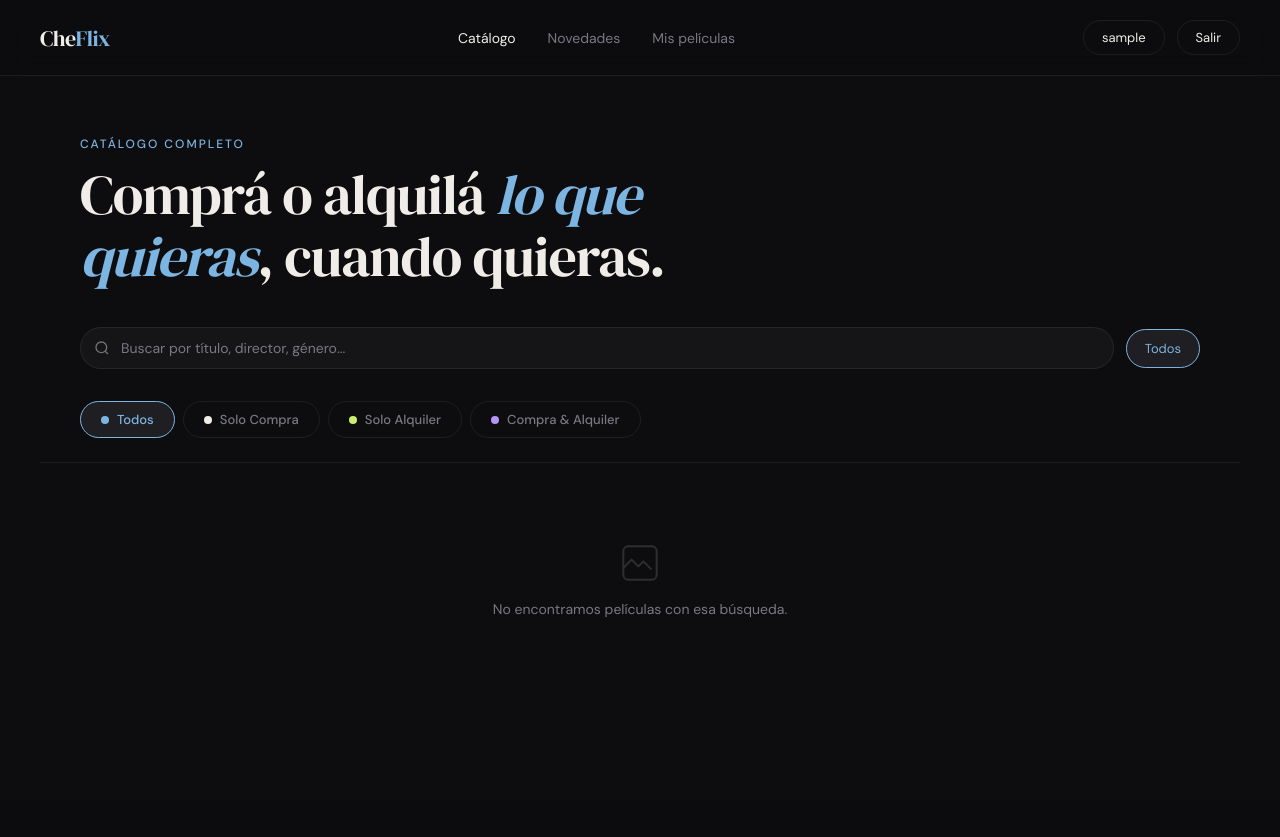
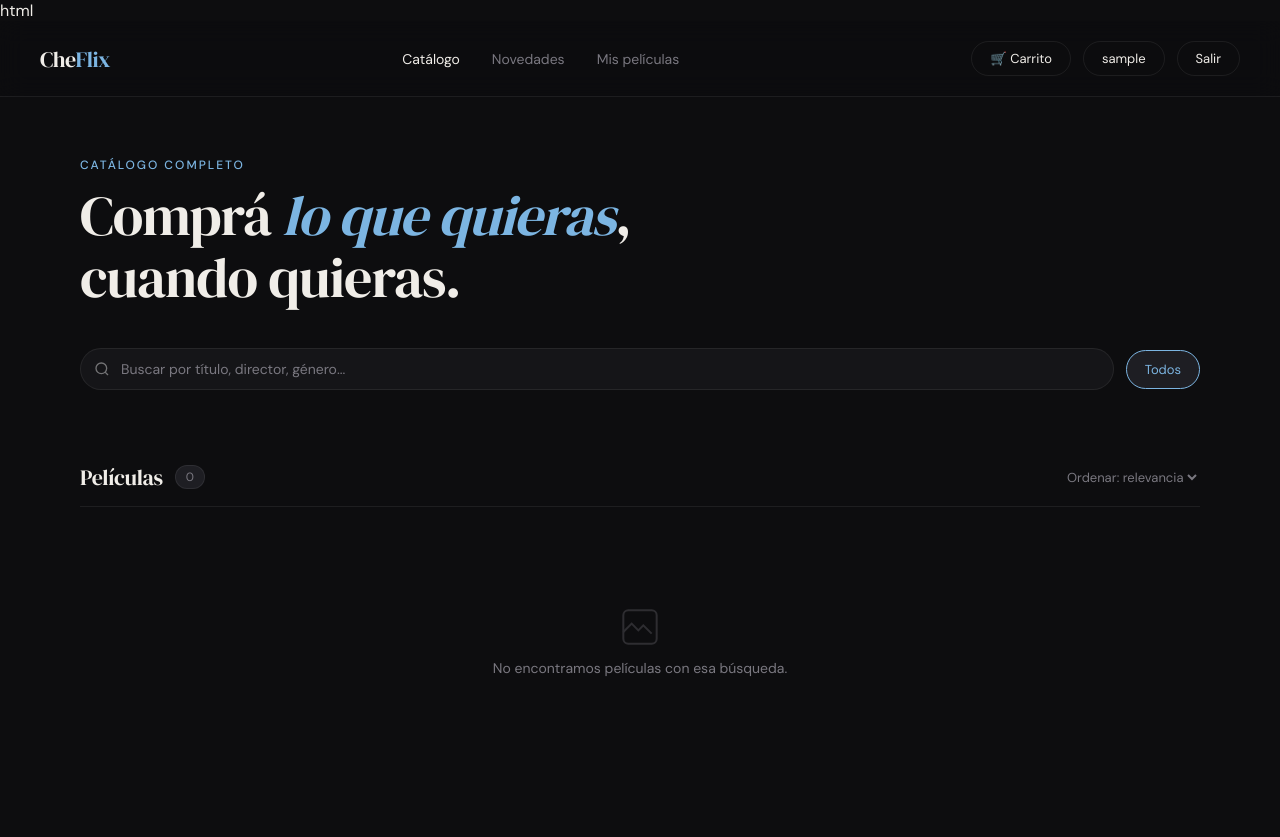
Before and after one commit to PabloMarinUrtiaga/DdS_Proyecto, a Django app: page / in a window 1280 px wide. Before the commit the page ends 617 px from the top, so only its background shows below. Run offline with Django 5.2, Linux system fonts and the light colour scheme; the visitor is signed in with stand-in values (Sample User, id 1); data comes from the database, SQL or seed files in the repository; data that the repository does not hold is empty.

Commit message:
Carrito funcional sin repetidos, sin Alquiler

```diff
--- a/movies/static/movies/css/catalogo.css
+++ b/movies/static/movies/css/catalogo.css
@@ -234,10 +234,7 @@ nav {
 .tipo-tab[data-tipo="todos"] .dot          { background: var(--accent); }
 .tipo-tab[data-tipo="compra"].active       { border-color: #f0ede8; color: #f0ede8; }
 .tipo-tab[data-tipo="compra"] .dot         { background: #f0ede8; }
-.tipo-tab[data-tipo="alquiler"].active     { border-color: #c8f06e; color: #c8f06e; }
-.tipo-tab[data-tipo="alquiler"] .dot       { background: #c8f06e; }
-.tipo-tab[data-tipo="compra_alquiler"].active { border-color: #b594f7; color: #b594f7; }
-.tipo-tab[data-tipo="compra_alquiler"] .dot   { background: #b594f7; }
+
 
 /* ── SECCIONES ── */
 .catalog-wrap {
@@ -303,8 +300,7 @@ nav {
 
 /* dot colors */
 .dot-compra          { background: #f0ede8; }
-.dot-alquiler        { background: #c8f06e; }
-.dot-compra_alquiler { background: #b594f7; }
+
 
 /* ── GRID ── */
 .movie-grid {
@@ -377,8 +373,7 @@ nav {
 }
 
 .badge-compra          { background: rgba(240,237,232,0.15); color: #f0ede8; border: 1px solid rgba(240,237,232,0.25); }
-.badge-alquiler        { background: rgba(200,240,110,0.15); color: #c8f06e; border: 1px solid rgba(200,240,110,0.3); }
-.badge-compra_alquiler { background: rgba(181,148,247,0.15); color: #b594f7; border: 1px solid rgba(181,148,247,0.3); }
+
 
 .card-rating {
   position: absolute;
--- a/movies/static/movies/js/catalogo.js
+++ b/movies/static/movies/js/catalogo.js
@@ -1,25 +1,9 @@
-/*
-  catalogo.js — CheFlix
-  Espera que `movies` esté definido en el template antes de cargar este script:
-    <script>const movies = {{ movies_json|safe }};</script>
-    <script src="{% static 'movies/js/catalogo.js' %}"></script>
-*/
+/* catalogo.js — CheFlix */
 
-/* ── ESTADO ── */
 let activeFilter = 'all';
 let searchQuery  = '';
-let activeTipo   = 'todos';
-const sortModes  = { compra: 'default', alquiler: 'default', compra_alquiler: 'default' };
+let sortMode     = 'default';
 
-const TIPOS = ['compra', 'alquiler', 'compra_alquiler'];
-
-const BADGE_LABELS = {
-  compra:          'Solo Compra',
-  alquiler:        'Solo Alquiler',
-  compra_alquiler: 'Compra · Alquiler',
-};
-
-/* ── HELPERS ── */
 function placeholderHTML(titulo) {
   const initials = titulo.split(' ').slice(0, 2).map(w => w[0]).join('').toUpperCase();
   return `<div class="poster-placeholder">
@@ -40,8 +24,8 @@ function posterHTML(m) {
   return placeholderHTML(m.titulo);
 }
 
-function filterMovies(tipo) {
-  let list = movies.filter(m => m.tipo === tipo);
+function getFiltered() {
+  let list = [...movies];
 
   if (searchQuery) {
     const q = searchQuery.toLowerCase();
@@ -56,95 +40,110 @@ function filterMovies(tipo) {
     list = list.filter(m => m.genero.toLowerCase().includes(activeFilter.toLowerCase()));
   }
 
-  const s = sortModes[tipo];
-  if (s === 'rating')    list.sort((a, b) => parseFloat(b.imdb_rating) - parseFloat(a.imdb_rating));
-  if (s === 'price_asc') list.sort((a, b) => {
-    const pa = parseInt(a.precio_alquiler || a.precio_compra) || 0;
-    const pb = parseInt(b.precio_alquiler || b.precio_compra) || 0;
-    return pa - pb;
-  });
-  if (s === 'year')      list.sort((a, b) => b.año - a.año);
+  if (sortMode === 'rating')    list.sort((a, b) => parseFloat(b.imdb_rating) - parseFloat(a.imdb_rating));
+  if (sortMode === 'price_asc') list.sort((a, b) => parseFloat(a.precio_compra || 0) - parseFloat(b.precio_compra || 0));
+  if (sortMode === 'year')      list.sort((a, b) => b.año - a.año);
 
   return list;
 }
 
-/* ── TEMPLATES ── */
+// ── CSRF helper ──
+function getCookie(name) {
+  const value = `; ${document.cookie}`;
+  const parts = value.split(`; ${name}=`);
+  if (parts.length === 2) return parts.pop().split(';').shift();
+}
+
+// ── Marcar botón como "en carrito" ──
+function marcarEnCarrito(movieId) {
+  const btn = document.querySelector(`[data-movie-id="${movieId}"]`);
+  if (!btn) return;
+  btn.textContent = '✓ En carrito';
+  btn.style.color = 'var(--muted)';
+  btn.style.cursor = 'default';
+  btn.disabled = true;
+}
+
+// ── Agregar al carrito sin redirigir ──
+async function agregarAlCarrito(movieId, btn) {
+  const resp = await fetch(`/carrito/agregar/${movieId}/`, {
+    method: 'POST',
+    headers: { 'X-CSRFToken': getCookie('csrftoken') },
+  });
+
+  if (resp.ok) {
+    carritoIds.push(movieId);
+    marcarEnCarrito(movieId);
+  } else if (resp.status === 400) {
+    marcarEnCarrito(movieId);
+  } else {
+    window.location.href = '/login/';
+  }
+}
+
+// ── Card HTML ──
 function cardHTML(m, i) {
   const genres = m.genero.split(',').slice(0, 2)
     .map(g => `<span class="genre-tag">${g.trim()}</span>`).join('');
 
-  const badge = `<span class="card-badge badge-${m.tipo}">${BADGE_LABELS[m.tipo]}</span>`;
+  const precio = m.precio_compra
+    ? `$${parseInt(m.precio_compra).toLocaleString('es-AR')}`
+    : 'Sin precio';
 
-  let overlayBtns = '';
-  if (m.tipo === 'compra' || m.tipo === 'compra_alquiler') {
-    overlayBtns += `<button class="overlay-btn buy"
-      onclick="event.stopPropagation(); alert('Comprar: ${m.titulo} — $${m.precio_compra}')">
-      Comprar · $${parseInt(m.precio_compra).toLocaleString('es-AR')}
-    </button>`;
-  }
-  if (m.tipo === 'alquiler' || m.tipo === 'compra_alquiler') {
-    overlayBtns += `<button class="overlay-btn rent"
-      onclick="event.stopPropagation(); alert('Alquilar: ${m.titulo} — $${m.precio_alquiler}')">
-      Alquilar · $${parseInt(m.precio_alquiler).toLocaleString('es-AR')}
-    </button>`;
-  }
-  overlayBtns += `<button class="overlay-btn detail"
-    onclick="window.location.href='/peliculas/${m.id}/'">Ver detalle</button>`;
+  const enCarrito = carritoIds.includes(m.id);
 
-  let pills = '';
-  if (m.precio_compra)   pills += `<div class="price-pill buy"><span class="label">Compra</span>$${parseInt(m.precio_compra).toLocaleString('es-AR')}</div>`;
-  if (m.precio_alquiler) pills += `<div class="price-pill rent"><span class="label">Alquilar</span>$${parseInt(m.precio_alquiler).toLocaleString('es-AR')}</div>`;
+  const btnCompra = !m.precio_compra
+    ? `<div class="price-pill buy" style="opacity:0.5">
+         <span class="label">Compra</span>Sin precio
+       </div>`
+    : enCarrito
+    ? `<button class="price-pill buy" data-movie-id="${m.id}" disabled
+         style="cursor:default; color:var(--muted)">
+         <span class="label">Compra</span>✓ En carrito
+       </button>`
+    : `<button class="price-pill buy" data-movie-id="${m.id}"
+         style="cursor:pointer; width:100%"
+         onclick="agregarAlCarrito(${m.id}, this)">
+         <span class="label">Compra</span>${precio}
+       </button>`;
 
   return `
   <div class="movie-card" style="animation-delay:${i * 40}ms">
     <div class="card-poster">
       ${posterHTML(m)}
-      ${badge}
       <div class="card-rating">★ ${m.imdb_rating}</div>
-      <div class="card-overlay">${overlayBtns}</div>
+      <div class="card-overlay">
+        <button class="overlay-btn detail"
+          onclick="window.location.href='/peliculas/${m.id}/'">
+          Ver detalles
+        </button>
+      </div>
     </div>
     <div class="card-info">
       <div class="card-genres">${genres}</div>
       <p class="card-title" title="${m.titulo}">${m.titulo}</p>
       <p class="card-meta">${m.director} · ${m.año}</p>
-      <div class="card-prices">${pills}</div>
+      <div class="card-prices">${btnCompra}</div>
     </div>
   </div>`;
 }
 
-/* ── RENDER ── */
 function render() {
-  TIPOS.forEach(tipo => {
-    const section = document.getElementById(`section-${tipo}`);
-    const grid    = document.getElementById(`grid-${tipo}`);
-    const counter = document.getElementById(`count-${tipo}`);
+  const list  = getFiltered();
+  const grid  = document.getElementById('grid-movies');
+  const count = document.getElementById('count-movies');
 
-    if (activeTipo !== 'todos' && activeTipo !== tipo) {
-      section.classList.add('hidden');
-      return;
-    }
+  count.textContent = list.length;
 
-    const list = filterMovies(tipo);
-    counter.textContent = `${list.length}`;
-
-    if (!list.length) {
-      section.classList.add('hidden');
-      grid.innerHTML = '';
-    } else {
-      section.classList.remove('hidden');
-      grid.innerHTML = list.map((m, i) => cardHTML(m, i)).join('');
-    }
-  });
-
-  const totalVisible = TIPOS.reduce((acc, t) => {
-    if (activeTipo !== 'todos' && activeTipo !== t) return acc;
-    return acc + filterMovies(t).length;
-  }, 0);
-
-  document.getElementById('globalEmpty').classList.toggle('visible', totalVisible === 0);
+  if (!list.length) {
+    grid.innerHTML = '';
+    document.getElementById('globalEmpty').classList.add('visible');
+  } else {
+    grid.innerHTML = list.map((m, i) => cardHTML(m, i)).join('');
+    document.getElementById('globalEmpty').classList.remove('visible');
+  }
 }
 
-/* ── EVENTOS ── */
 document.getElementById('searchInput').addEventListener('input', e => {
   searchQuery = e.target.value;
   render();
@@ -159,20 +158,9 @@ document.querySelectorAll('.filter-btn').forEach(btn => {
   });
 });
 
-document.querySelectorAll('.tipo-tab').forEach(tab => {
-  tab.addEventListener('click', () => {
-    document.querySelectorAll('.tipo-tab').forEach(t => t.classList.remove('active'));
-    tab.classList.add('active');
-    activeTipo = tab.dataset.tipo;
-    render();
-  });
-});
-
-document.querySelectorAll('.section-sort select').forEach(sel => {
-  sel.addEventListener('change', e => {
-    sortModes[e.target.dataset.section] = e.target.value;
-    render();
-  });
+document.getElementById('sortSelect').addEventListener('change', e => {
+  sortMode = e.target.value;
+  render();
 });
 
 render();
--- a/movies/templates/base.html
+++ b/movies/templates/base.html
@@ -17,6 +17,9 @@
     </ul>
     <div class="nav-actions">
       {% if user.is_authenticated %}
+        <a href="{% url 'carrito' %}" style="text-decoration:none;">
+          <button class="btn-nav">🛒 Carrito</button>
+        </a>
         <span class="btn-nav" style="cursor:default">{{ user.username }}</span>
         <a href="{% url 'logout' %}"><button class="btn-nav">Salir</button></a>
       {% else %}
--- a/movies/templates/movies/catalogo.html
+++ b/movies/templates/movies/catalogo.html
@@ -1,4 +1,4 @@
-{% extends "base.html" %}
+html{% extends "base.html" %}
 {% load static %}
 
 {% block title %}CheFlix — Catálogo{% endblock %}
@@ -12,10 +12,9 @@
 
   <section class="hero">
     <p class="hero-label">Catálogo completo</p>
-    <h1>Comprá o alquilá <em>lo que quieras</em>, cuando quieras.</h1>
+    <h1>Comprá <em>lo que quieras</em>, cuando quieras.</h1>
   </section>
 
-  <!-- BÚSQUEDA + FILTROS DE GÉNERO -->
   <div class="controls">
     <div class="search-wrap">
       <svg width="16" height="16" viewBox="0 0 24 24" fill="none" stroke="white" stroke-width="2">
@@ -29,35 +28,15 @@
     {% endfor %}
   </div>
 
-  <!-- TABS POR TIPO -->
-  <div class="tipo-tabs">
-    <button class="tipo-tab active" data-tipo="todos">
-      <span class="dot" style="background:var(--accent)"></span> Todos
-    </button>
-    <button class="tipo-tab" data-tipo="compra">
-      <span class="dot dot-compra"></span> Solo Compra
-    </button>
-    <button class="tipo-tab" data-tipo="alquiler">
-      <span class="dot dot-alquiler"></span> Solo Alquiler
-    </button>
-    <button class="tipo-tab" data-tipo="compra_alquiler">
-      <span class="dot dot-compra_alquiler"></span> Compra &amp; Alquiler
-    </button>
-  </div>
-
-  <!-- CATÁLOGO POR SECCIONES -->
   <div class="catalog-wrap">
-
-    <!-- SECCIÓN: Solo Compra -->
-    <div class="section-block" id="section-compra">
+    <div class="section-block">
       <div class="section-header">
         <div class="section-title-wrap">
-          <span class="section-dot dot-compra"></span>
-          <span class="section-title">Solo Compra</span>
-          <span class="section-count" id="count-compra">0</span>
+          <span class="section-title">Películas</span>
+          <span class="section-count" id="count-movies">0</span>
         </div>
         <div class="section-sort">
-          <select data-section="compra">
+          <select id="sortSelect">
             <option value="default">Ordenar: relevancia</option>
             <option value="rating">Mayor rating</option>
             <option value="price_asc">Menor precio</option>
@@ -65,65 +44,21 @@
           </select>
         </div>
       </div>
-      <div class="movie-grid" id="grid-compra"></div>
+      <div class="movie-grid" id="grid-movies"></div>
     </div>
 
-    <!-- SECCIÓN: Solo Alquiler -->
-    <div class="section-block" id="section-alquiler">
-      <div class="section-header">
-        <div class="section-title-wrap">
-          <span class="section-dot dot-alquiler"></span>
-          <span class="section-title">Solo Alquiler</span>
-          <span class="section-count" id="count-alquiler">0</span>
-        </div>
-        <div class="section-sort">
-          <select data-section="alquiler">
-            <option value="default">Ordenar: relevancia</option>
-            <option value="rating">Mayor rating</option>
-            <option value="price_asc">Menor precio</option>
-            <option value="year">Más recientes</option>
-          </select>
-        </div>
-      </div>
-      <div class="movie-grid" id="grid-alquiler"></div>
-    </div>
-
-    <!-- SECCIÓN: Compra & Alquiler -->
-    <div class="section-block" id="section-compra_alquiler">
-      <div class="section-header">
-        <div class="section-title-wrap">
-          <span class="section-dot dot-compra_alquiler"></span>
-          <span class="section-title">Compra &amp; Alquiler</span>
-          <span class="section-count" id="count-compra_alquiler">0</span>
-        </div>
-        <div class="section-sort">
-          <select data-section="compra_alquiler">
-            <option value="default">Ordenar: relevancia</option>
-            <option value="rating">Mayor rating</option>
-            <option value="price_asc">Menor precio</option>
-            <option value="year">Más recientes</option>
-          </select>
-        </div>
-      </div>
-      <div class="movie-grid" id="grid-compra_alquiler"></div>
-    </div>
-
-    <!-- ESTADO VACÍO GLOBAL -->
     <div class="global-empty" id="globalEmpty">
       <svg width="40" height="40" viewBox="0 0 24 24" fill="none" stroke="currentColor" stroke-width="1.2" opacity=".3">
         <rect x="2" y="2" width="20" height="20" rx="3"/><path d="m2 15 5-5 4 4 3-3 5 5"/>
       </svg>
       <p>No encontramos películas con esa búsqueda.</p>
     </div>
-
   </div>
 
 {% endblock %}
 
 {% block extra_js %}
-  {# Los datos del modelo se pasan como JSON seguro desde la vista #}
-  <script>
-    const movies = {{ movies_json|safe }};
-  </script>
+  <script>const movies = {{ movies_json|safe }};</script>
+  <script>const carritoIds = {{ carrito_ids|safe }};</script>
   <script src="{% static 'movies/js/catalogo.js' %}"></script>
 {% endblock %}
--- a/movies/urls.py
+++ b/movies/urls.py
@@ -3,8 +3,11 @@ from django.contrib.auth import views as auth_views
 from . import views
 
 urlpatterns = [
-    path('',          views.catalogo,             name='catalogo'),
+    path('',                              views.catalogo,            name='catalogo'),
+    path('carrito/',                      views.ver_carrito,         name='carrito'),
+    path('carrito/agregar/<int:movie_id>/', views.agregar_al_carrito, name='agregar_al_carrito'),
+    path('carrito/eliminar/<int:item_id>/', views.eliminar_del_carrito, name='eliminar_del_carrito'),
     path('login/',    auth_views.LoginView.as_view(), name='login'),
-    path('logout/',   views.cerrar_sesion,         name='logout'),
-    path('registro/', views.registro,              name='registro'),
+    path('logout/',   views.cerrar_sesion,             name='logout'),
+    path('registro/', views.registro,                  name='registro'),
 ]
--- a/movies/views.py
+++ b/movies/views.py
@@ -1,41 +1,72 @@
 import json
-from django.shortcuts import render, redirect
+from django.shortcuts import render, redirect, get_object_or_404
 from django.contrib.auth import login, logout
 from django.contrib.auth.forms import UserCreationForm
-from .models import Movie
+from django.contrib.auth.decorators import login_required
+from .models import Movie, Cart, CartItem
 
 
 def catalogo(request):
     movies = Movie.objects.all()
 
-    # Géneros únicos para los botones de filtro
     generos_set = set()
     for m in movies:
         for g in m.genero.split(','):
             generos_set.add(g.strip())
     generos = sorted(generos_set)
 
-    # Serializar películas a JSON para pasarlas al JS
+    # IDs de películas ya en el carrito del usuario
+    carrito_ids = []
+    if request.user.is_authenticated:
+        cart, _ = Cart.objects.get_or_create(user=request.user)
+        carrito_ids = list(cart.items.values_list('movie_id', flat=True))
+
     movies_json = json.dumps([
         {
-            'id':              m.id,
-            'titulo':          m.titulo,
-            'director':        m.director,
-            'año':             m.año,
-            'genero':          m.genero,
-            'poster':          m.poster or 'N/A',
-            'imdb_rating':     str(m.imdb_rating),
-            'precio_compra':   str(m.precio_compra)   if m.precio_compra   else '',
-            'precio_alquiler': str(m.precio_alquiler) if m.precio_alquiler else '',
-            'tipo':            m.tipo,
+            'id':            m.id,
+            'titulo':        m.titulo,
+            'director':      m.director,
+            'año':           m.año,
+            'genero':        m.genero,
+            'poster':        m.poster or 'N/A',
+            'imdb_rating':   str(m.imdb_rating),
+            'precio_compra': str(m.precio_compra) if m.precio_compra else '',
         }
         for m in movies
     ])
 
     return render(request, 'movies/catalogo.html', {
-        'movies_json': movies_json,
-        'generos':     generos,
+        'movies_json':  movies_json,
+        'generos':      generos,
+        'carrito_ids':  json.dumps(carrito_ids),
     })
+
+
+from django.http import JsonResponse
+
+@login_required
+def agregar_al_carrito(request, movie_id):
+    if request.method != 'POST':
+        return redirect('catalogo')
+    movie = get_object_or_404(Movie, id=movie_id)
+    cart, _ = Cart.objects.get_or_create(user=request.user)
+    if CartItem.objects.filter(cart=cart, movie=movie).exists():
+        return JsonResponse({'ok': False, 'msg': 'Ya está en el carrito'}, status=400)
+    CartItem.objects.create(cart=cart, movie=movie)
+    return JsonResponse({'ok': True, 'total': cart.items.count()})
+
+
+@login_required
+def eliminar_del_carrito(request, item_id):
+    item = get_object_or_404(CartItem, id=item_id, cart__user=request.user)
+    item.delete()
+    return redirect('carrito')
+
+
+@login_required
+def ver_carrito(request):
+    cart, _ = Cart.objects.get_or_create(user=request.user)
+    return render(request, 'movies/carrito.html', {'cart': cart})
 
 
 def registro(request):
```
Also changed, not shown: movies/admin.py (+13 -6 lines), movies/models.py (+31 -15 lines), movies/templates/movies/carrito.html (added, +63 -0 lines), movies/migrations/0002_remove_movie_precio_alquiler_remove_movie_tipo_and_more.py (added).
